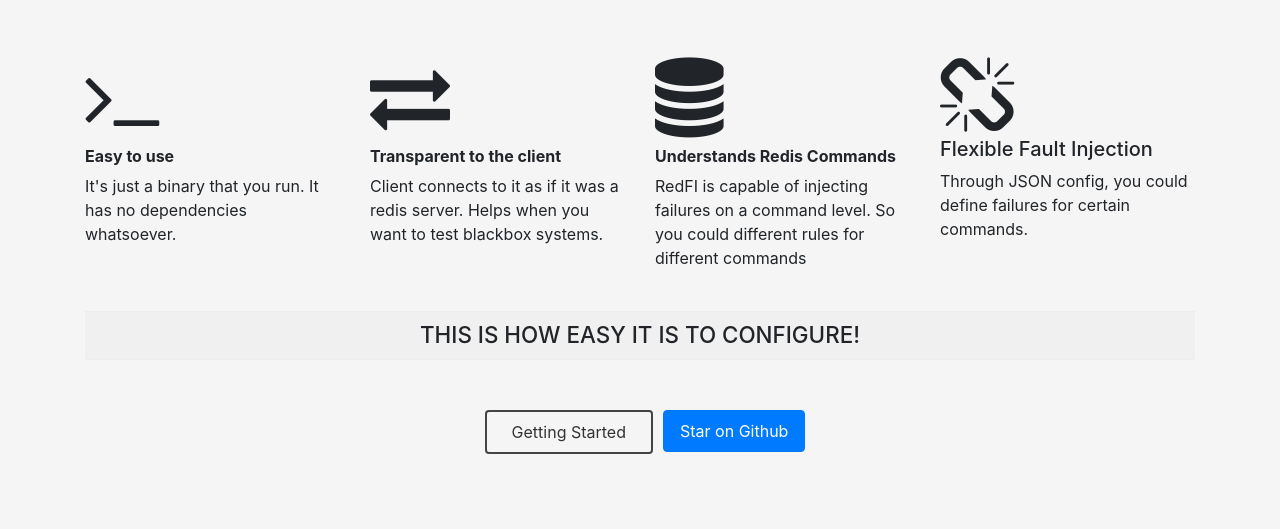
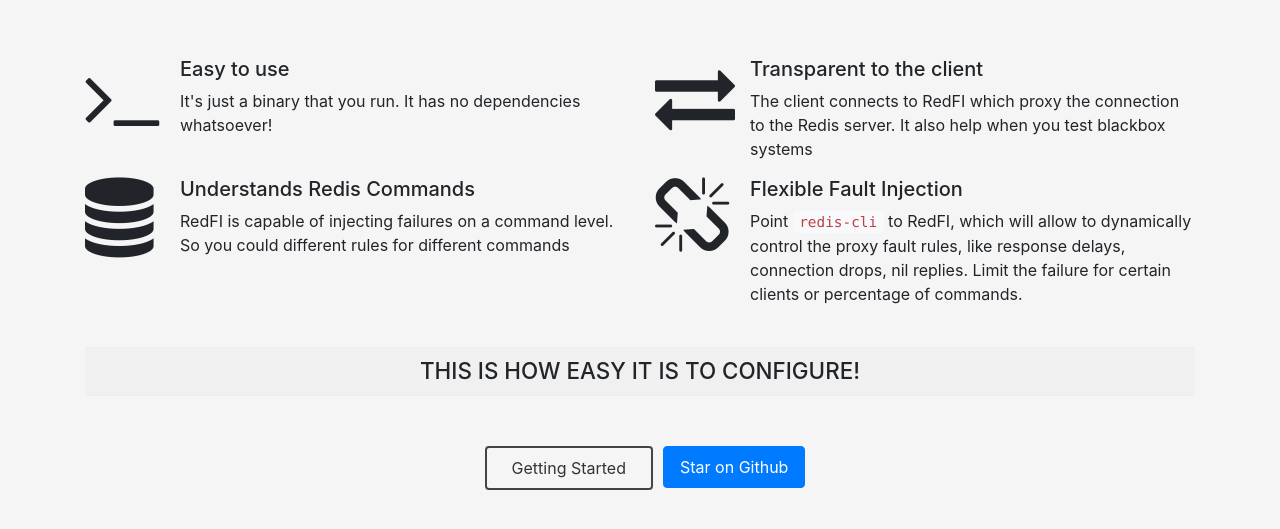
Before and after one commit to openfip/redfi, a plain HTML site: page index.html in a window 1280 px wide. Shown: the part 185-714 px from the top of the page. Drawn offline with nearby package versions, Linux system fonts and the light colour scheme.

Commit message:
update docs

```diff
--- a/index.html
+++ b/index.html
@@ -25,7 +25,7 @@
                 </div>
             </div>
         </div>
-        <div class="container" id="features">
+        <!-- <div class="container" id="features">
             <div class="row">
                 <div class="col-lg-3">
                     <div class="">
@@ -56,9 +56,9 @@
                             <p>Through JSON config, you could define failures for certain commands.</p>
                     </div>
             </div>
-        </div>
+        </div> -->
 
-        <!-- <div class="container" id="features">
+        <div class="container" id="features">
             <div class="row">
                 <div class="col-lg-6">
                     <div class="row">
@@ -102,12 +102,12 @@
                         </div>
                         <div class="col">
                             <h5>Flexible Fault Injection</h5>
-                            <p>Through JSON config, you could define the kind of failures you want, like response delays, connection drops, nil replies. Limit the failure for certain clients or percentage of commands.</p>
+                            <p>Point <code>redis-cli</code> to RedFI, which will allow to dynamically control the proxy fault rules, like response delays, connection drops, nil replies. Limit the failure for certain clients or percentage of commands.</p>
                         </div>
                     </div>
                 </div>
             </div>
-        </div> -->
+        </div>
         <div class="container">
             <h1 class="demo-title">This is how easy it is to configure!</h1>
             <script src="https://asciinema.org/a/CJyxhZXfk7aaGJ9qfU865Gcy6.js" id="asciicast-CJyxhZXfk7aaGJ9qfU865Gcy6" async data-autoplay="true" data-size="small" data-rows="10"></script>
```
